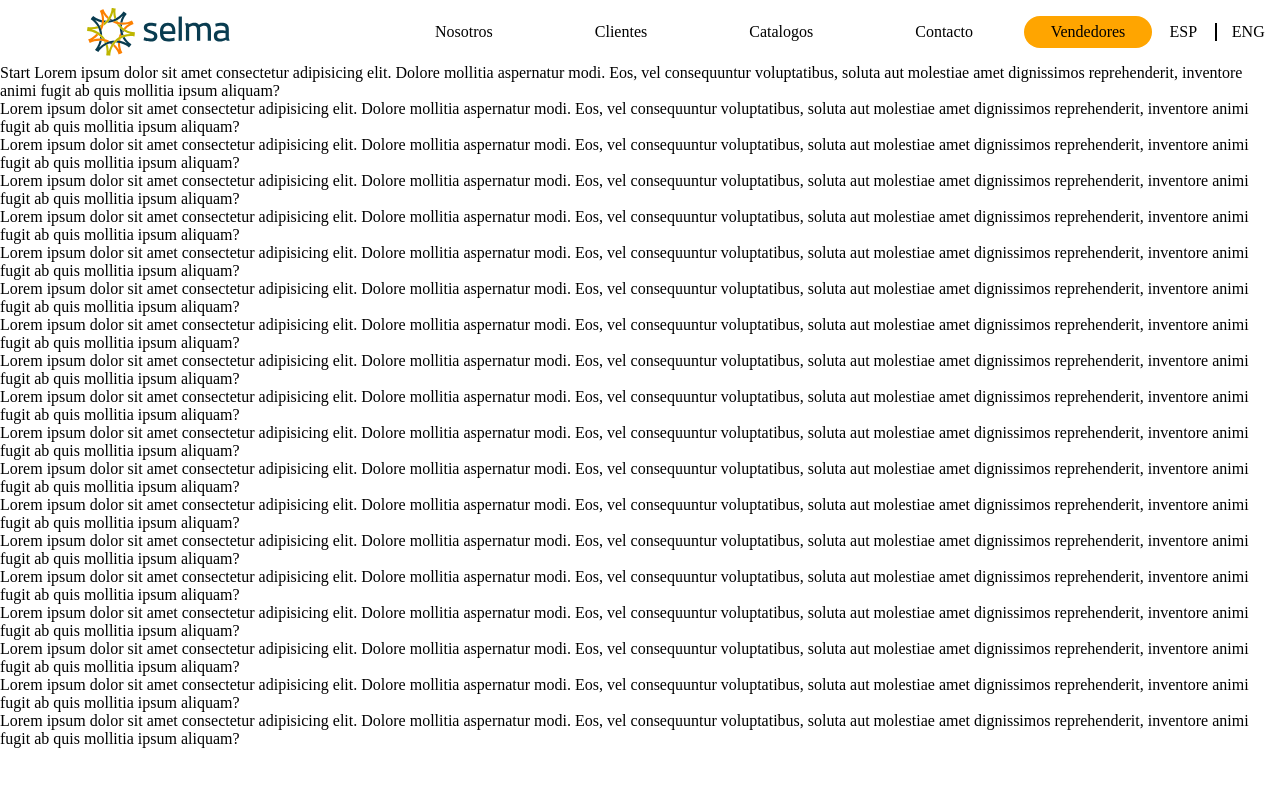
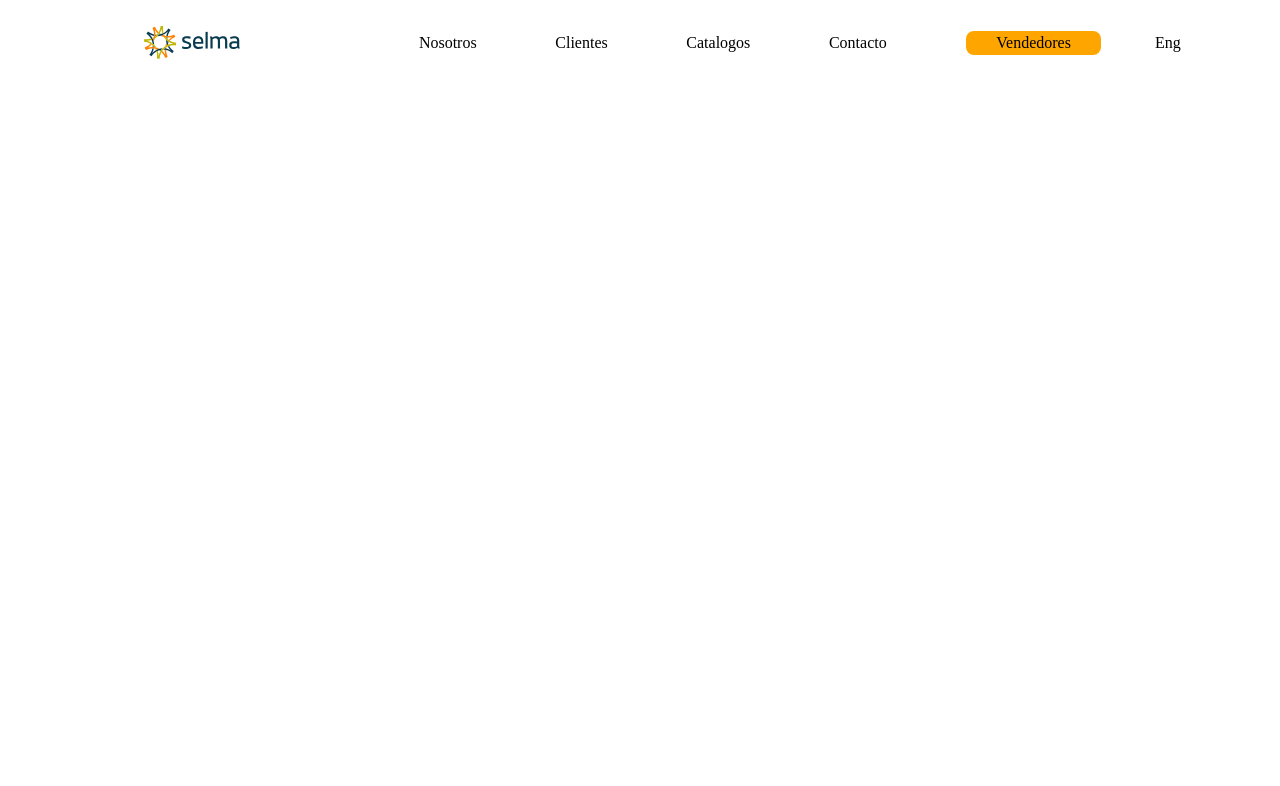
Before and after one commit to jaimeAlberto770430/selma, a plain HTML site: page index.html in a window 1280 px wide. Drawn offline with Linux system fonts and the light colour scheme.

Commit message:
Add files via upload

```diff
--- a/index.html
+++ b/index.html
@@ -5,56 +5,54 @@
     <meta charset="UTF-8">
     <meta name="viewport" content="width=device-width, initial-scale=1.0">
     <meta http-equiv="X-UA-Compatible" content="ie=edge">
-    <title>Maquetacion base</title>
-    <link rel="stylesheet" href="css/estilos.css">
+    <link rel="stylesheet" href="css/xsStyle.css">
+    <link rel="stylesheet" href="css/smStyle.css">
+    <link rel="stylesheet" href="css/mdStyle.css">
+    <link rel="stylesheet" href="css/lgStyle.css">
+    <link rel="stylesheet" href="css/xlgStyle.css">
+    <link rel="shortcut icon" href="img/favicon.ico" type="image/x-icon">
+    <title>Selma</title>
 </head>
 
 <body>
-    <div class="contenedor">
-        <header class="header">
-            <div class="logo">
-                <img src="img/selma.svg" alt="">
-            </div>
-            <div class="menu">
-                <a href="#us">Nosotros</a>
-                <a href="#clients">Clientes</a>
-                <a href="#brochures">Catalogos</a>
-                <a href="#contacto">Contacto</a>
-            </div>
-            <div class="salesMail ">
-                <a href="mailto:jaramirez@impulsoa.com ">Vendedores</a>
+    <header class="header">
+        <div class="frm11">
+            <img src="img/selma.svg" alt="" class="logo">
+        </div>
+        <div id="menu" class="frm12">
+            <div class="frm121">
+                <div class="us">
+                    <a href="#" class="esp">Nosotros</a>
+                </div>
+                <div class="client">
+                    <a href="#" class="esp">Clientes</a>
+                </div>
+                <div class="cat">
+                    <a href="#" class="esp">Catalogos</a>
+                </div>
+                <div class="contact">
+                    <a href="#" class="esp">Contacto</a>
+                </div>
             </div>
 
-            <div class="lang ">
-                <a id="esp" href="#esp ">ESP</a>
-                <a id="eng" href="#eng ">ENG</a>
+            <div class="frm122">
+                <div class="frm1221">
+                    <a href="mailto:jaramirez@impulsora.com" class="sales">Vendedores</a>
+                </div>
+                <div class="frm1222">
+                    <span class="esp">Eng</span>
+                    <span class="eng">Esp</span>
+                </div>
             </div>
-    </div>
+        </div>
+        <div id="btnMenu" class="frm13">
+            <img src="img/menu.svg" alt="">
+        </div>
     </header>
-    <p>Start Lorem ipsum dolor sit amet consectetur adipisicing elit. Dolore mollitia aspernatur modi. Eos, vel consequuntur voluptatibus, soluta aut molestiae amet dignissimos reprehenderit, inventore animi fugit ab quis mollitia ipsum aliquam?</p>
-    <p>Lorem ipsum dolor sit amet consectetur adipisicing elit. Dolore mollitia aspernatur modi. Eos, vel consequuntur voluptatibus, soluta aut molestiae amet dignissimos reprehenderit, inventore animi fugit ab quis mollitia ipsum aliquam?</p>
-    <p>Lorem ipsum dolor sit amet consectetur adipisicing elit. Dolore mollitia aspernatur modi. Eos, vel consequuntur voluptatibus, soluta aut molestiae amet dignissimos reprehenderit, inventore animi fugit ab quis mollitia ipsum aliquam?</p>
-    <p>Lorem ipsum dolor sit amet consectetur adipisicing elit. Dolore mollitia aspernatur modi. Eos, vel consequuntur voluptatibus, soluta aut molestiae amet dignissimos reprehenderit, inventore animi fugit ab quis mollitia ipsum aliquam?</p>
-    <p>Lorem ipsum dolor sit amet consectetur adipisicing elit. Dolore mollitia aspernatur modi. Eos, vel consequuntur voluptatibus, soluta aut molestiae amet dignissimos reprehenderit, inventore animi fugit ab quis mollitia ipsum aliquam?</p>
-    <p>Lorem ipsum dolor sit amet consectetur adipisicing elit. Dolore mollitia aspernatur modi. Eos, vel consequuntur voluptatibus, soluta aut molestiae amet dignissimos reprehenderit, inventore animi fugit ab quis mollitia ipsum aliquam?</p>
-    <p>Lorem ipsum dolor sit amet consectetur adipisicing elit. Dolore mollitia aspernatur modi. Eos, vel consequuntur voluptatibus, soluta aut molestiae amet dignissimos reprehenderit, inventore animi fugit ab quis mollitia ipsum aliquam?</p>
-    <p>Lorem ipsum dolor sit amet consectetur adipisicing elit. Dolore mollitia aspernatur modi. Eos, vel consequuntur voluptatibus, soluta aut molestiae amet dignissimos reprehenderit, inventore animi fugit ab quis mollitia ipsum aliquam?</p>
-    <p>Lorem ipsum dolor sit amet consectetur adipisicing elit. Dolore mollitia aspernatur modi. Eos, vel consequuntur voluptatibus, soluta aut molestiae amet dignissimos reprehenderit, inventore animi fugit ab quis mollitia ipsum aliquam?</p>
-    <p>Lorem ipsum dolor sit amet consectetur adipisicing elit. Dolore mollitia aspernatur modi. Eos, vel consequuntur voluptatibus, soluta aut molestiae amet dignissimos reprehenderit, inventore animi fugit ab quis mollitia ipsum aliquam?</p>
-    <p>Lorem ipsum dolor sit amet consectetur adipisicing elit. Dolore mollitia aspernatur modi. Eos, vel consequuntur voluptatibus, soluta aut molestiae amet dignissimos reprehenderit, inventore animi fugit ab quis mollitia ipsum aliquam?</p>
-    <p>Lorem ipsum dolor sit amet consectetur adipisicing elit. Dolore mollitia aspernatur modi. Eos, vel consequuntur voluptatibus, soluta aut molestiae amet dignissimos reprehenderit, inventore animi fugit ab quis mollitia ipsum aliquam?</p>
-    <p>Lorem ipsum dolor sit amet consectetur adipisicing elit. Dolore mollitia aspernatur modi. Eos, vel consequuntur voluptatibus, soluta aut molestiae amet dignissimos reprehenderit, inventore animi fugit ab quis mollitia ipsum aliquam?</p>
-    <p>Lorem ipsum dolor sit amet consectetur adipisicing elit. Dolore mollitia aspernatur modi. Eos, vel consequuntur voluptatibus, soluta aut molestiae amet dignissimos reprehenderit, inventore animi fugit ab quis mollitia ipsum aliquam?</p>
-    <p>Lorem ipsum dolor sit amet consectetur adipisicing elit. Dolore mollitia aspernatur modi. Eos, vel consequuntur voluptatibus, soluta aut molestiae amet dignissimos reprehenderit, inventore animi fugit ab quis mollitia ipsum aliquam?</p>
-    <p>Lorem ipsum dolor sit amet consectetur adipisicing elit. Dolore mollitia aspernatur modi. Eos, vel consequuntur voluptatibus, soluta aut molestiae amet dignissimos reprehenderit, inventore animi fugit ab quis mollitia ipsum aliquam?</p>
-    <p>Lorem ipsum dolor sit amet consectetur adipisicing elit. Dolore mollitia aspernatur modi. Eos, vel consequuntur voluptatibus, soluta aut molestiae amet dignissimos reprehenderit, inventore animi fugit ab quis mollitia ipsum aliquam?</p>
-    <p>Lorem ipsum dolor sit amet consectetur adipisicing elit. Dolore mollitia aspernatur modi. Eos, vel consequuntur voluptatibus, soluta aut molestiae amet dignissimos reprehenderit, inventore animi fugit ab quis mollitia ipsum aliquam?</p>
-    <p>Lorem ipsum dolor sit amet consectetur adipisicing elit. Dolore mollitia aspernatur modi. Eos, vel consequuntur voluptatibus, soluta aut molestiae amet dignissimos reprehenderit, inventore animi fugit ab quis mollitia ipsum aliquam?</p>
 
 
-    </div>
+    <script src="js/jquery.js"></script>
+    <script src="js/scripts.js"></script>
 </body>
-<script src="js/jquery.js"></script>
-<script src="js/scripts.js"></script>
 
 </html>
```
